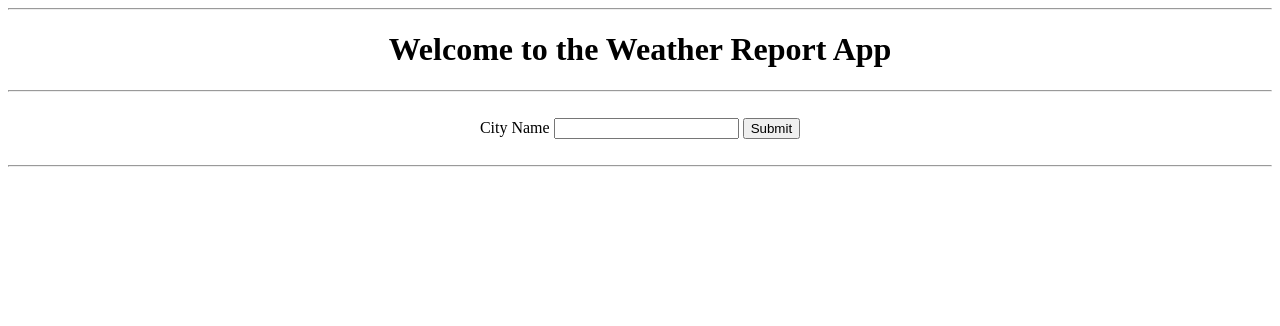
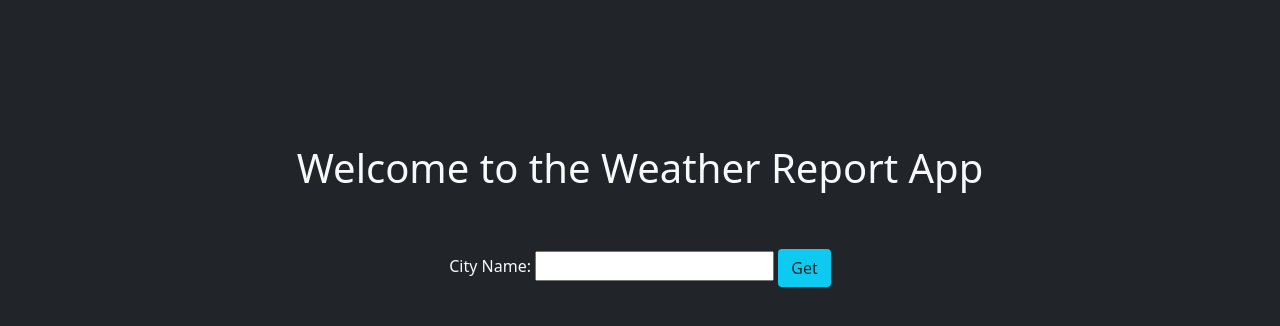
Before and after one commit to pratikbhadane24/Weather-Report-App, a website: page index.html in a window 1280 px wide. Drawn offline with nearby package versions, Linux system fonts and the light colour scheme.

Commit message:
updated HTML with bootstrap

```diff
--- a/index.html
+++ b/index.html
@@ -6,17 +6,17 @@
     <meta http-equiv="X-UA-Compatible" content="IE=edge">
     <meta name="viewport" content="width=device-width, initial-scale=1.0">
     <title> Weather Report App </title>
+    <link href="https://cdn.jsdelivr.net/npm/bootstrap@5.0.2/dist/css/bootstrap.min.css" rel="stylesheet" integrity="sha384-EVSTQN3/azprG1Anm3QDgpJLIm9Nao0Yz1ztcQTwFspd3yD65VohhpuuCOmLASjC" crossorigin="anonymous">
 </head>
-
-<body>
-    <hr>
-    <h1 align="center">Welcome to the Weather Report App</h1>
+<br><br><br><br><br><br>
+<body class="bg-dark">
+    <h1 class="bg-dark text-light" align="center">Welcome to the Weather Report App</h1>
     <hr><br>
     <form action="/" method="post">
-        <div align="center">
-            <label for="cityInput">City Name</label>
+        <div class="container" align="center">
+            <label class="text-light" for="cityInput">City Name: </label>
             <input type="text" id="cityInput" name="cityName" multiple>
-            <button type="submit"> Submit</button>
+            <button class="bg-info btn" type="submit"> Get</button>
         </div><br>
         <hr>
     </form>
```
